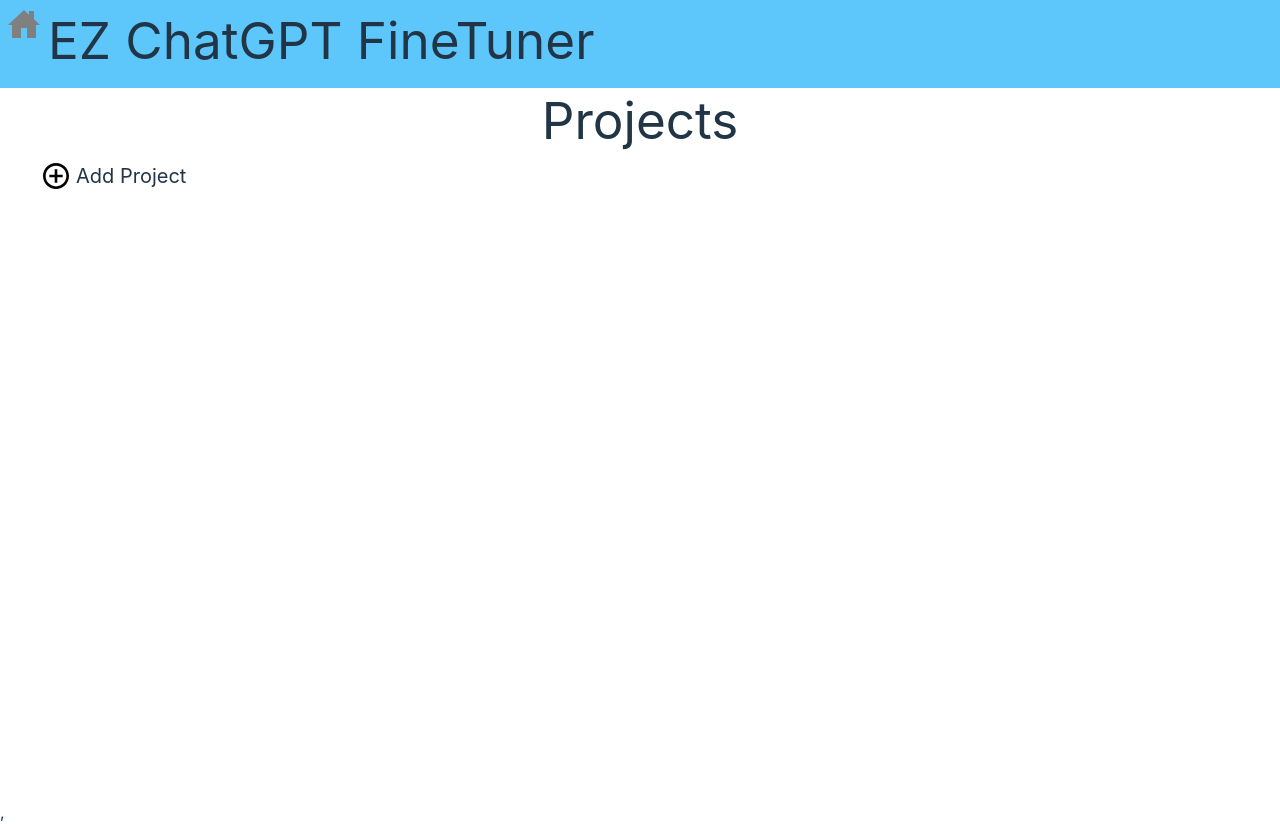
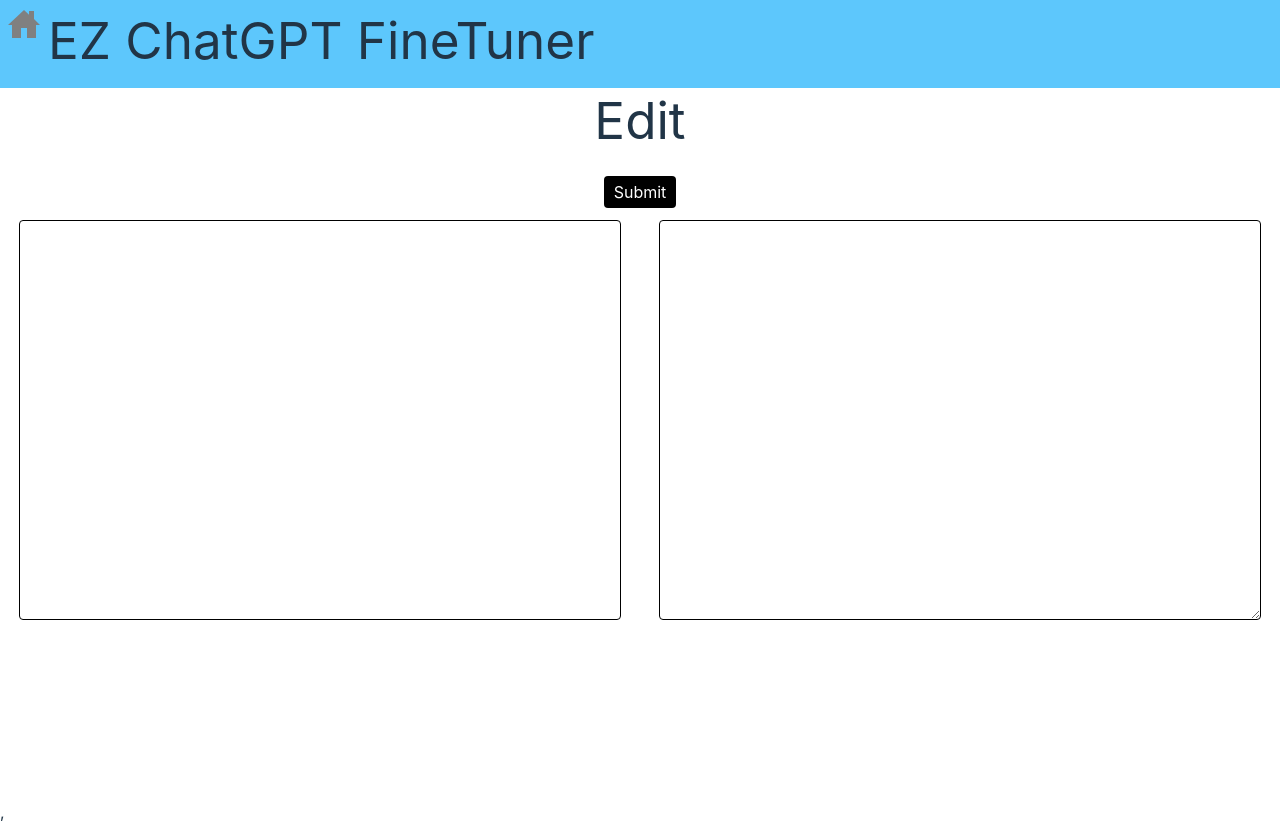
Before and after one commit to AcuChat/ez-chatgpt-finetuner-client, a React (Vite) app: page /edit/1 in a window 1280 px wide. Before the commit this address led to /. Built offline with nearby package versions, Linux system fonts and the light colour scheme; no server answers.

Commit message:
added displaying input/output pairs

```diff
--- a/src/components/Edit.jsx
+++ b/src/components/Edit.jsx
@@ -1,23 +1,52 @@
 import './Edit.scss';
-import React from 'react'
+import React, { useEffect, useState } from 'react'
 import { useParams, Navigate } from 'react-router-dom';
 import { useDispatch, useSelector } from 'react-redux';
+import axios from 'axios';
 
 function Edit() {
+  const [ input, setInput ] = useState('');
+  const [ output, setOutput ] = useState('');
+
   const { id } = useParams();
   const projects = useSelector(state => state?.projects?.projects);
-  if (!projects.length) {
-    return <Navigate to="/"/>
-  }
+  const server = useSelector(state => state.projects?.server);
 
   console.log('projects', projects)
-  const project = projects.find(p => p.project_id === id);
+  const project = projects?.find(p => p.project_id === id);
   console.log('project', project)
+
+  const getInput = async () => {
+    if (!server) return;
+    const request = {
+      url: server + "/nextAvailablePair",
+      method: 'post',
+      data: {
+        projectId: project.project_id
+      }
+    }
+
+    const response = await axios(request);
+
+    const input = response.data.input;
+
+    setInput(input.startsWith('"') ? JSON.parse(input) : input);
+    setOutput(response.data.orig_output);
+
+  }
+  useEffect(() => {
+    if (!input) getInput();
+  })
+
   return (
     <div className='Edit'>
       <h1>Edit</h1>
-      <h2 className='Edit__project-name'>{project.project_name}</h2>
+      <h2 className='Edit__project-name'>{project?.project_name}</h2>
       <div className="Edit__submit-button">Submit</div>
+      <div className="Edit__editor-container">
+        <div className="Edit__input">{input}</div>
+        <textarea className="Edit__output" value={output} onChange={(e) => setOutput(e.target.value)}/>
+      </div>
     </div>
   )
 }
--- a/src/components/Edit.scss
+++ b/src/components/Edit.scss
@@ -10,7 +10,25 @@
         border-radius: 4px;
         cursor: pointer;
         display: block;
-        margin: 1.5rem auto .5rem auto;
+        margin: 1.5rem auto .75rem auto;
         text-align: center;
     }
+    &__editor-container {
+        display: flex;
+        justify-content: space-around;
+    }
+    &__input {
+        width: 47%;
+        padding: .25rem .5rem;
+        height: 50vh;
+        overflow-y: auto;
+        border: 1px solid black;
+        border-radius: 4px;
+    }
+    &__output {
+        width: 47%;
+        height: 50vh;
+        overflow-y: auto;
+        margin: 0;
+    }
 }
```
